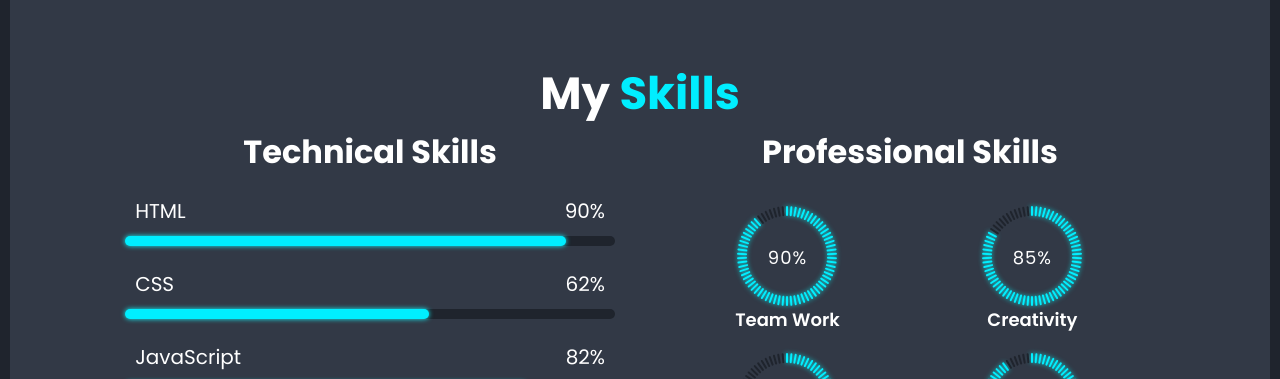
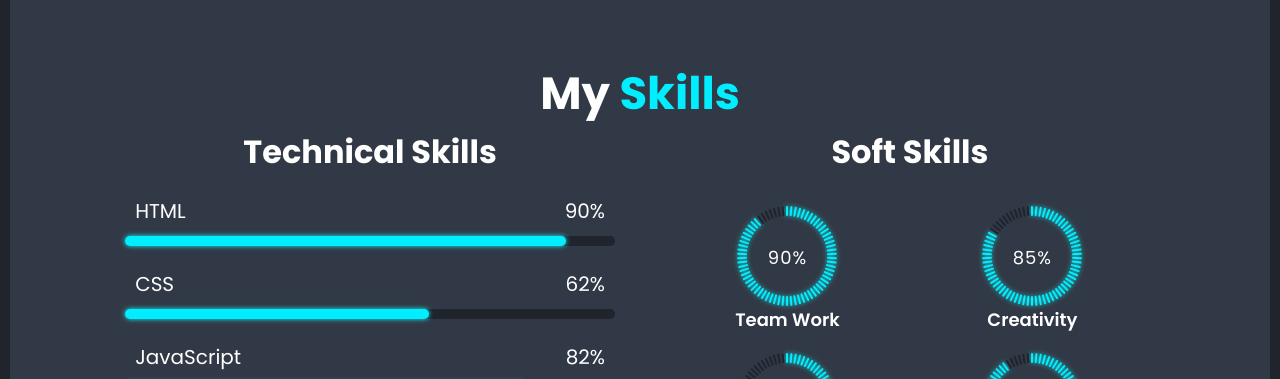
Before and after one commit to Semalgn/portfolio, a plain HTML site: page index.html in a window 1280 px wide. Shown: the part 2520-2899 px from the top of the page. Drawn offline with nearby package versions, Linux system fonts and the light colour scheme.

Commit message:
Update index.html

```diff
--- a/index.html
+++ b/index.html
@@ -231,7 +231,7 @@
           </div>
         </div>
         <div class="skill-right">
-          <h3>Professional Skills</h3>
+          <h3>Soft Skills</h3>
           <div class="professional">
             <div class="box">
               <div class="circle" data-dots="70" data-percent="90"></div>
```
